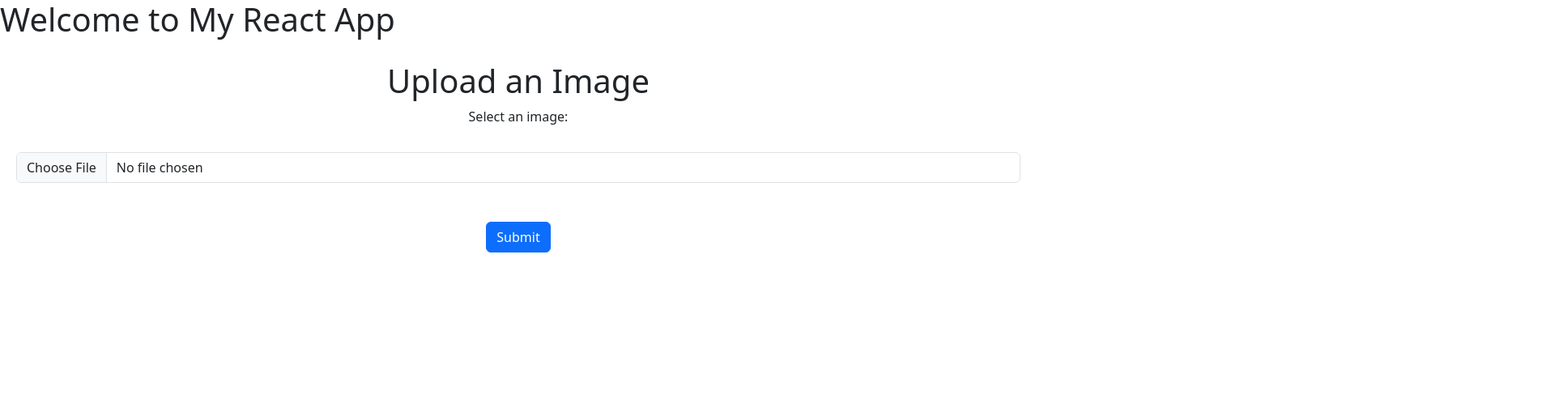
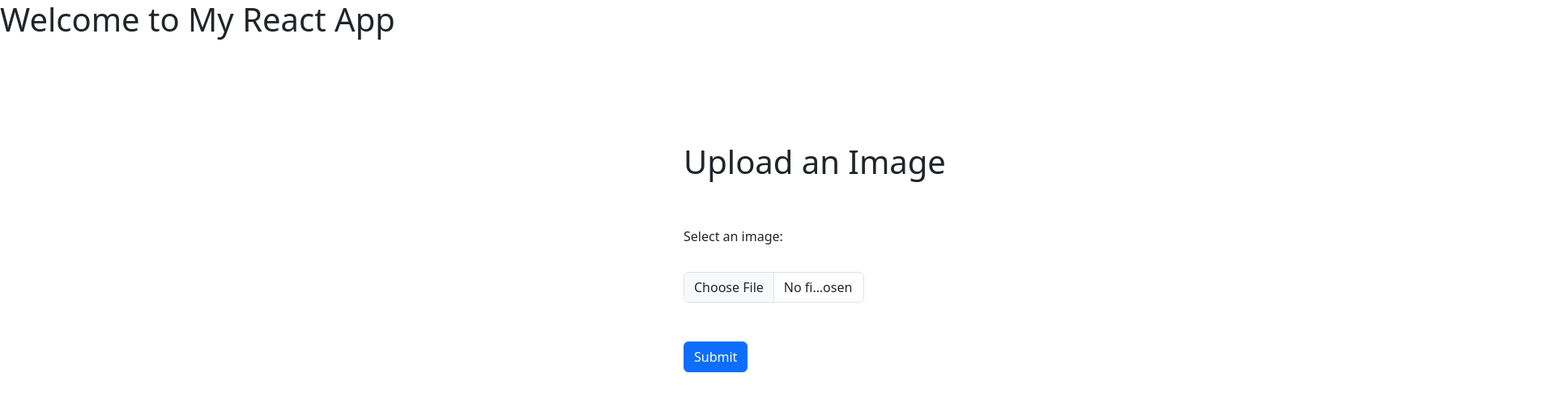
Before and after one commit to Lahirusampath2000/plant-disease-detection, a React (Create React App) app in the folder frontend/: page / in a window 1280 px wide. Shown: the top 498 px of the page at 81% size, 1920 px wide, since content can reach past the window. Built offline with nearby package versions, Linux system fonts and the light colour scheme; a small style sheet from the web is missing.

Commit message:
form position change

```diff
--- a/frontend/src/components/imageUpload.js
+++ b/frontend/src/components/imageUpload.js
@@ -2,14 +2,28 @@ import React from "react";
 
 function ImageUpload() {
   return (
-    <div style={{ textAlign: "center", padding: "20px" }}>
-        <div className="container"></div>
+    <div
+      style={{
+        display: "flex",
+        justifyContent: "flex-start", // You can set this to "flex-start" or "center"
+        padding: "20px",
+        position: "relative",
+      }}
+    >
+        <div className="container"
+        style={{
+          position: "absolute", // You can use absolute positioning for more control
+          left: "65%",
+          top: "300%",
+        }}>
             <h1>Upload an Image</h1>
+            <br/>
+            <br/>
             <form method="post" encType="multipart/form-data" >
                 <label for="image">Select an image:</label>
                 <br/>
                 <br/>
-        <input class="form-control" type="file" id="formFile" />
+                <input class="form-control" type="file" id="formFile" style={{ width: "20%" }} />
                 <br/>
                 <br/>
                 <button type="submit" class="btn btn-primary">Submit</button>
@@ -18,6 +32,9 @@ function ImageUpload() {
 
             </form>
 
+        </div>
+
+
 
     </div>
   );
```
Lines whose indentation alone changed are shown as unchanged.
